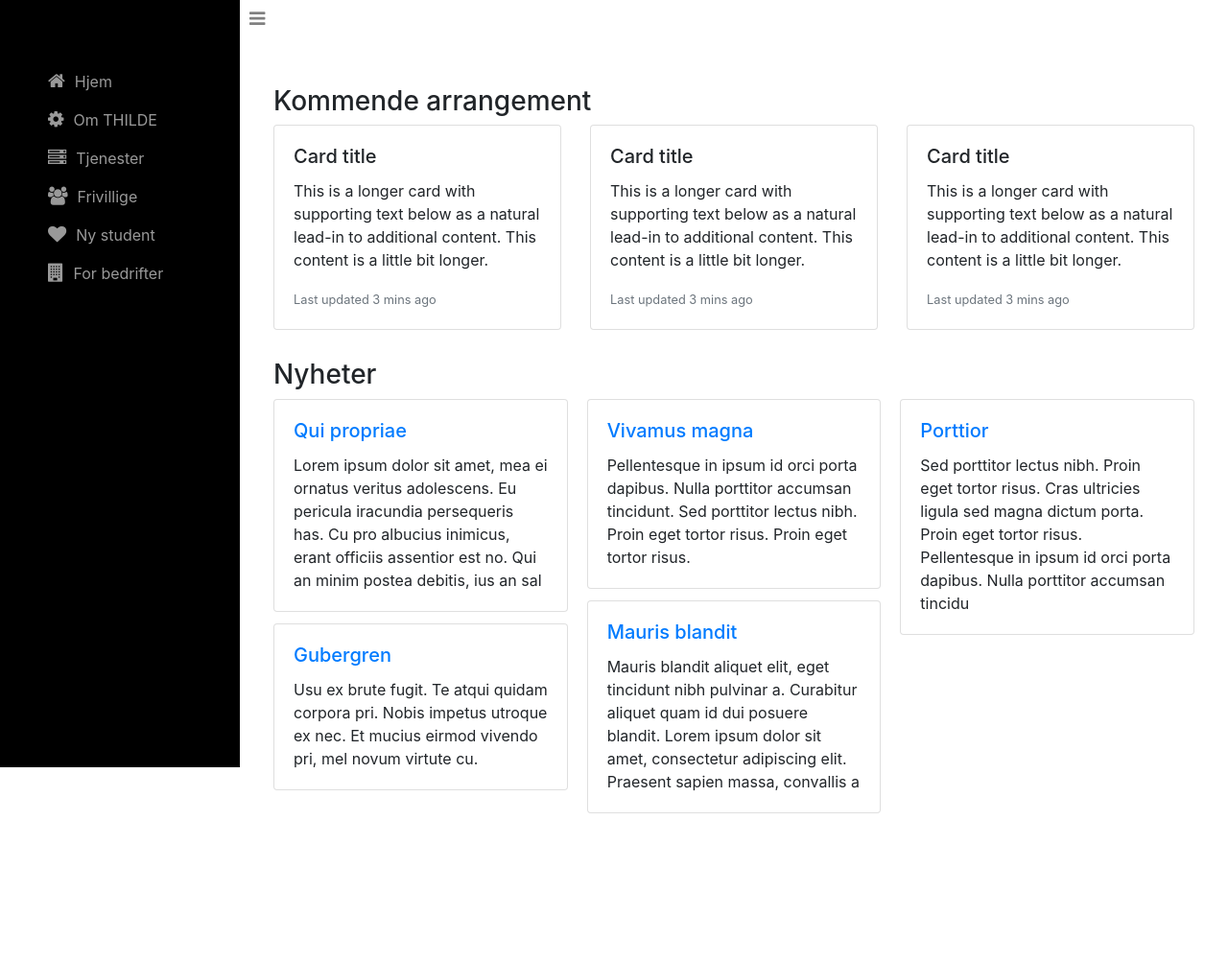
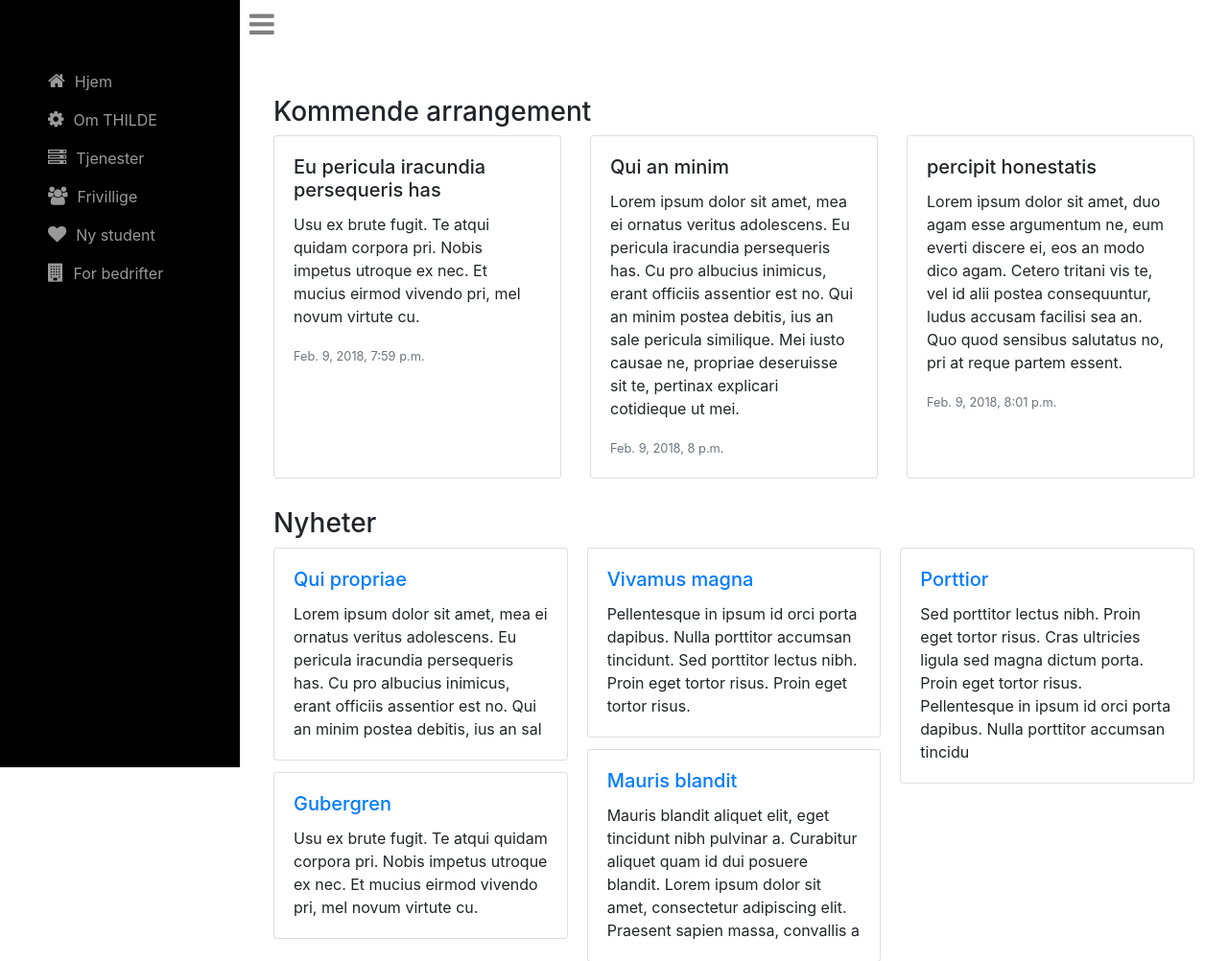
Before and after one commit to hallisboe/tihlde, a Django app: page / in a window 1280 px wide. Shown: the top 1002 px of the page at 96% size. Before the commit the page ends 848 px from the top, so only its background shows below. Run offline with Django 3.2, Linux system fonts and the light colour scheme; data comes from the database, SQL or seed files in the repository; both versions use the stored data as it was after the commit; parts of the project's set-up code (start-up, migrations or seed data) failed here and were passed over; some libraries are stand-ins or nearby versions.

Commit message:
Beautify

```diff
--- a/landing/templates/base.html
+++ b/landing/templates/base.html
@@ -24,6 +24,7 @@ body {
 
 #menu-toggle {
   padding: 10px;
+  font-size: 30px;
   color: grey;
 }
 
--- a/landing/templates/landing/index.html
+++ b/landing/templates/landing/index.html
@@ -9,9 +9,9 @@
 	{% for event in events %}
 	  <div class="card">
 	    <div class="card-body">
-	      <h5 class="card-title">Card title</h5>
-	      <p class="card-text">This is a longer card with supporting text below as a natural lead-in to additional content. This content is a little bit longer.</p>
-	      <p class="card-text"><small class="text-muted">Last updated 3 mins ago</small></p>
+	      <h5 class="card-title">{{ event.name }}</h5>
+	      <p class="card-text">{{ event.description }}</p>
+	      <p class="card-text"><small class="text-muted">{{ event.start }}</small></p>
 	    </div>
   		</div>
 	{% endfor %}
```
Also changed, not shown: db.sqlite3.
